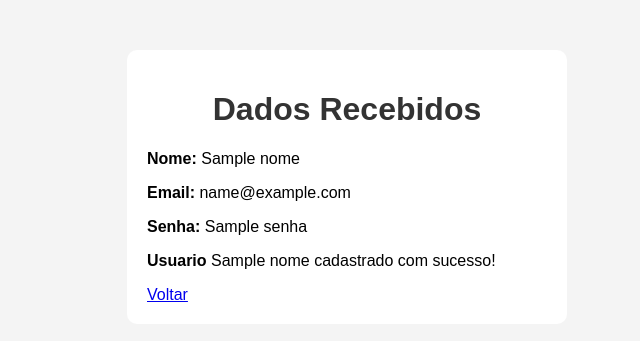
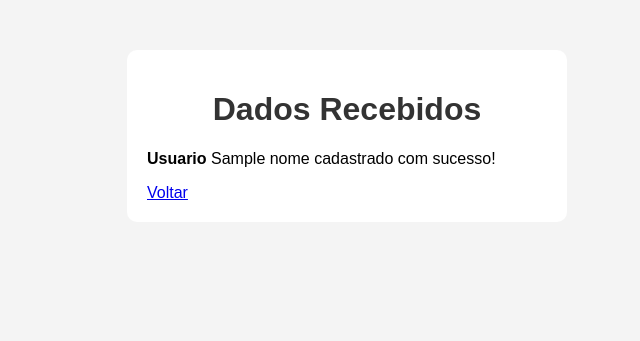
Before and after one commit to Damas-WISH/senai_2025, a Flask app: template cadastro_app/templates/sucesso.html in a window 1280 px wide. Shown: the top 341 px of the page, without its empty margins (293-933 px from the left). Run offline with Flask 3, Linux system fonts and the light colour scheme; the template is opened without the code that fills it: most values are stand-ins (such as "Sample title", 1, 10 or a date in 2020).

Commit message:
Sucesso ajustado

```diff
--- a/cadastro_app/templates/sucesso.html
+++ b/cadastro_app/templates/sucesso.html
@@ -3,16 +3,13 @@
 <head>
     <meta charset="UTF-8">
     <meta name="viewport" content="width=device-width, initial-scale=1.0">
-    <title>Dados Recebidos</title>
+    <title>Dados Recebidos Sucesso</title>
     <link rel="stylesheet" href="{{ url_for('static', filename='style.css') }}">
 </head>
 <body>
     <div class="container">
         <h1>Dados Recebidos</h1>
-        <p><strong>Nome:</strong> {{ nome }}</p>
-        <p><strong>Email:</strong> {{ email }}</p>
-        <p><strong>Senha:</strong> {{ senha }}</p>
-         <p><strong>Usuario</strong> {{ nome }}  cadastrado com sucesso!</p>
+        <p><strong>Usuario</strong> {{ nome }}  cadastrado com sucesso!</p>
         <a href="/">Voltar</a>
     </div>
 </body>
```
